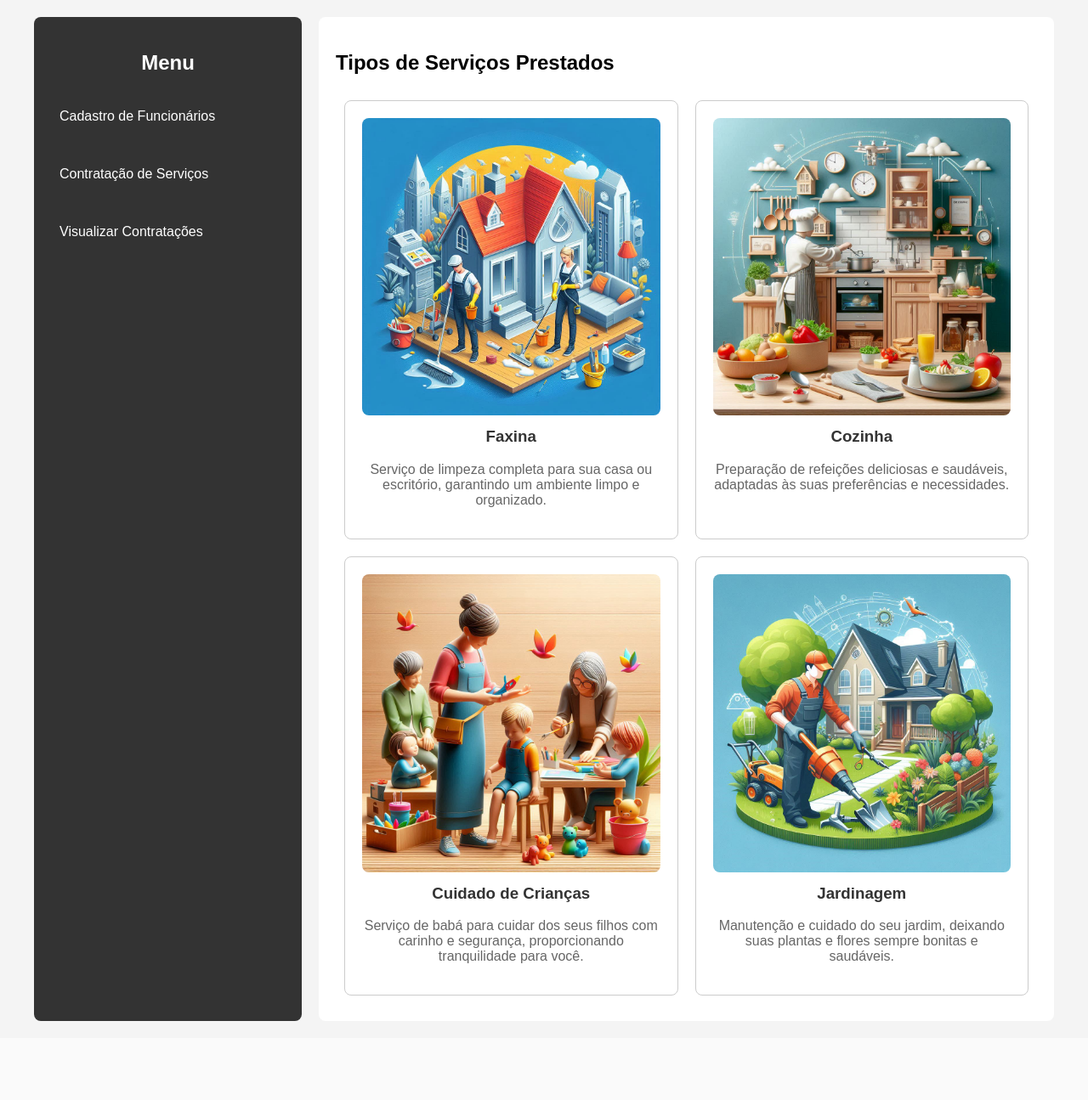
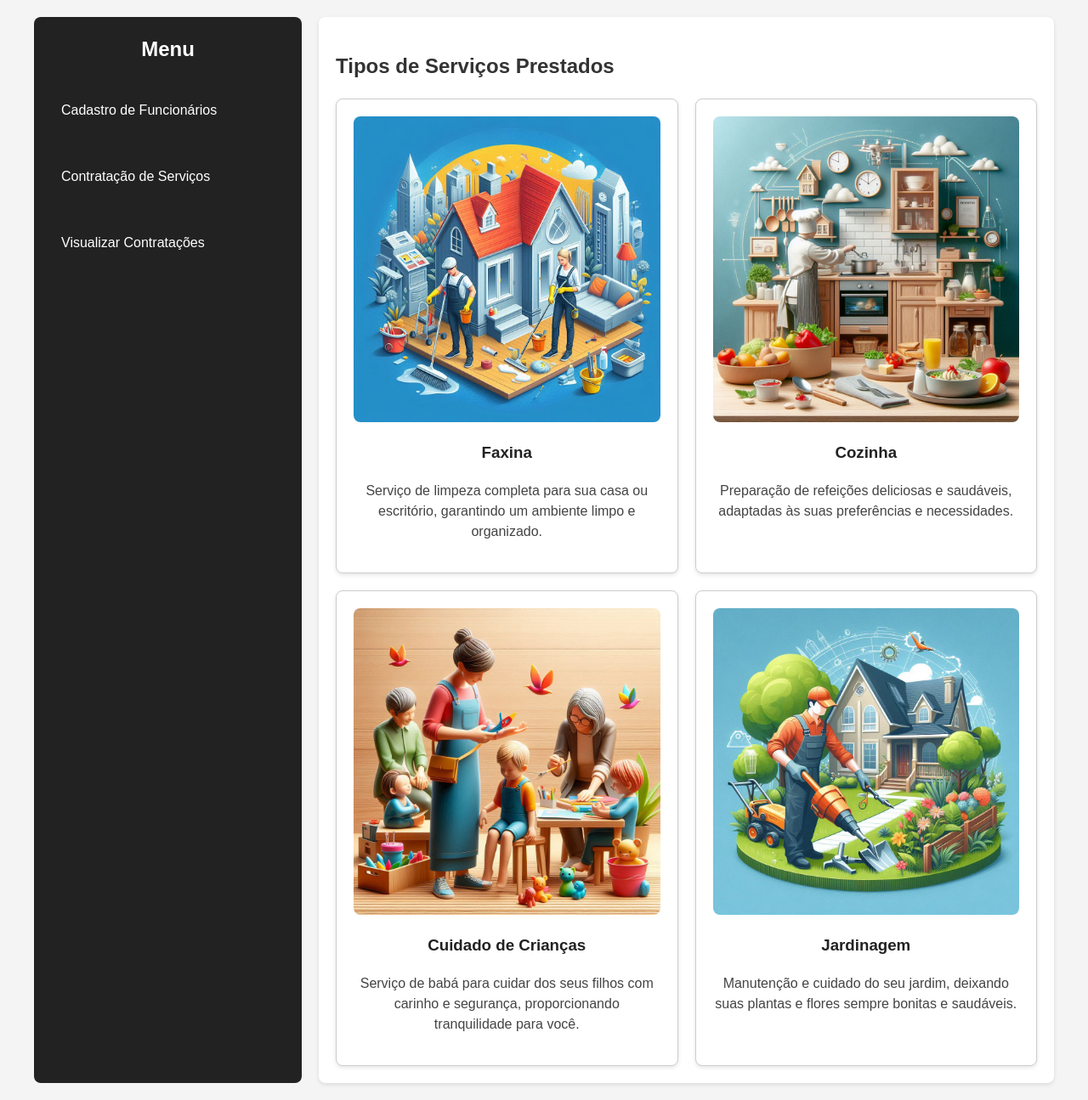
Before and after one commit to Rodrigod13/Projeto-Integrador-III---Univesp, a Flask app: page / in a window 1280 px wide. Shown: the whole page at 85% size. Before the commit the page ends 1202 px from the top, so only its background shows below. Run offline with Flask 3, Linux system fonts and the light colour scheme; data comes from the database, SQL or seed files in the repository.

Commit message:
feat(css) + acessibildade

```diff
--- a/project/project/app/static/css/styles.css
+++ b/project/project/app/static/css/styles.css
@@ -1,8 +1,12 @@
+/* Base styles with improved readability */
 body {
     font-family: Arial, sans-serif;
     background-color: #f4f4f4;
     margin: 0;
     padding: 0;
+    font-size: 16px; /* MELHORIA: Tamanho base de fonte mais legível */
+    line-height: 1.5; /* MELHORIA: Melhor espaçamento entre linhas para maior legibilidade */
+    color: #333; /* MELHORIA: Cor de texto padrão com contraste adequado */
 }
 
 .container {
@@ -13,10 +17,11 @@ body {
     padding: 20px;
 }
 
+/* Sidebar com melhor contraste e acessibilidade */
 .sidebar {
     flex: 1;
     min-width: 200px;
-    background-color: #333;
+    background-color: #222; /* MELHORIA: Escurecido para melhor contraste com texto branco */
     color: #fff;
     padding: 20px;
     border-radius: 8px;
@@ -24,6 +29,7 @@ body {
 
 .sidebar h2 {
     text-align: center;
+    margin-top: 0; /* MELHORIA: Espaçamento mais consistente */
 }
 
 .sidebar ul {
@@ -39,13 +45,24 @@ body {
     color: #fff;
     text-decoration: none;
     display: block;
-    padding: 10px;
+    padding: 12px; /* MELHORIA: Área alvo maior para facilitar o clique */
     border-radius: 4px;
     transition: background-color 0.3s;
 }
 
+/* MELHORIA: Foco visível para navegação por teclado */
+.sidebar ul li a:focus {
+    outline: 3px solid #4a90e2;
+    outline-offset: 2px;
+}
+
 .sidebar ul li a:hover {
     background-color: #575757;
+}
+
+/* MELHORIA: Mantém o contorno visível mesmo durante hover */
+.sidebar ul li a:hover:focus {
+    outline: 3px solid #4a90e2;
 }
 
 .main-content {
@@ -55,15 +72,22 @@ body {
     padding: 20px;
     border-radius: 8px;
     margin-left: 20px;
+    box-shadow: 0 2px 5px rgba(0,0,0,0.1); /* MELHORIA: Sombra sutil para melhor separação visual */
 }
 
 .hidden {
     display: none;
 }
 
+/* MELHORIA: Layout responsivo aprimorado */
 @media (max-width: 768px) {
+    .container {
+        flex-direction: column; /* MELHORIA: Define explicitamente a direção na versão móvel */
+    }
     .sidebar {
-        display: none;
+        display: block; /* MELHORIA: Exibir sidebar em telas pequenas */
+        width: 100%;
+        margin-bottom: 20px;
     }
     .main-content {
         width: 100%;
@@ -113,6 +176,7 @@ button:hover {
     flex-wrap: wrap;
     justify-content: space-between;
     margin-top: 20px;
+    gap: 20px; /* MELHORIA: Espaçamento consistente entre itens com gap */
 }
 
 .service {
@@ -121,21 +185,66 @@ button:hover {
     background-color: #fff;
     border: 1px solid #ccc;
     border-radius: 8px;
-    margin: 10px;
+    margin: 0; /* MELHORIA: Removido margin em favor do gap */
     padding: 20px;
     text-align: center;
+    box-shadow: 0 2px 5px rgba(0,0,0,0.1); /* MELHORIA: Sombra sutil para melhor separação visual */
 }
 
 .service img {
     max-width: 100%;
+    height: auto; /* MELHORIA: Mantém proporção da imagem */
     border-radius: 8px;
 }
 
 .service h3 {
-    margin-top: 10px;
-    color: #333;
+    margin-top: 15px;
+    color: #222; /* MELHORIA: Cor mais escura para melhor contraste */
 }
 
 .service p {
-    color: #666;
+    color: #444; /* MELHORIA: Texto mais escuro para melhor contraste (era #666) */
 }
+
+/* MELHORIA: Suporte a modo escuro */
+@media (prefers-color-scheme: dark) {
+    body {
+        background-color: #121212;
+        color: #f0f0f0;
+    }
+
+    .main-content {
+        background-color: #1e1e1e;
+        color: #f0f0f0;
+        box-shadow: 0 2px 5px rgba(0,0,0,0.3);
+    }
+
+    .service {
+        background-color: #2d2d2d;
+        border-color: #444;
+        box-shadow: 0 2px 5px rgba(0,0,0,0.3);
+    }
+
+    .service h3 {
+        color: #f0f0f0;
+    }
+
+    .service p {
+        color: #ccc;
+    }
+
+    input, select, textarea {
+        background-color: #2d2d2d;
+        color: #f0f0f0;
+        border-color: #444;
+    }
+
+    fieldset {
+        border-color: #444;
+    }
+
+    /* MELHORIA: Cor de foco mais visível em modo escuro */
+    input:focus, select:focus, textarea:focus, button:focus {
+        outline-color: #6ab0ff;
+    }
+}
```
Also changed, not shown: other parts of project/project/app/static/css/styles.css (+42 -3 lines).
